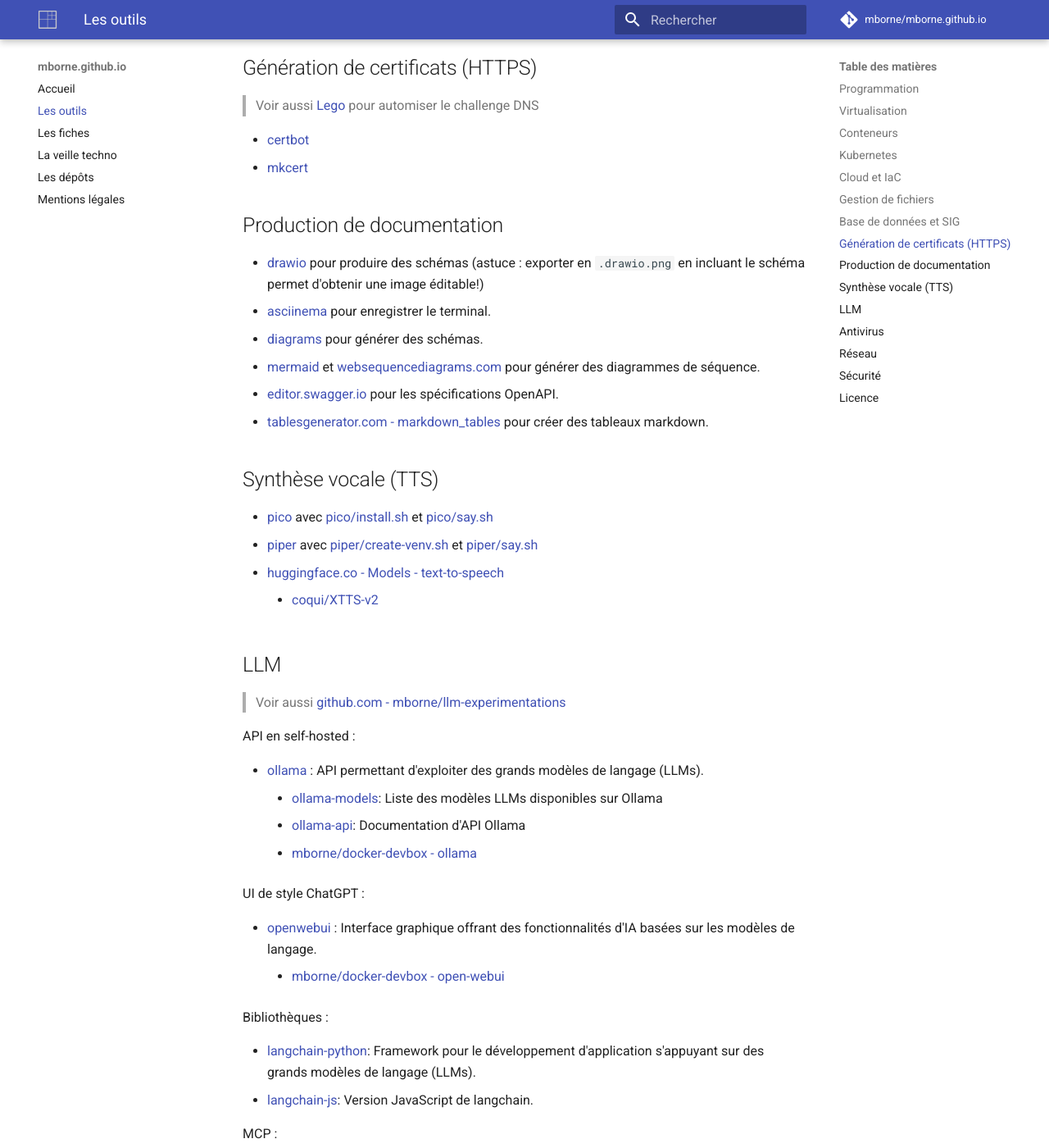
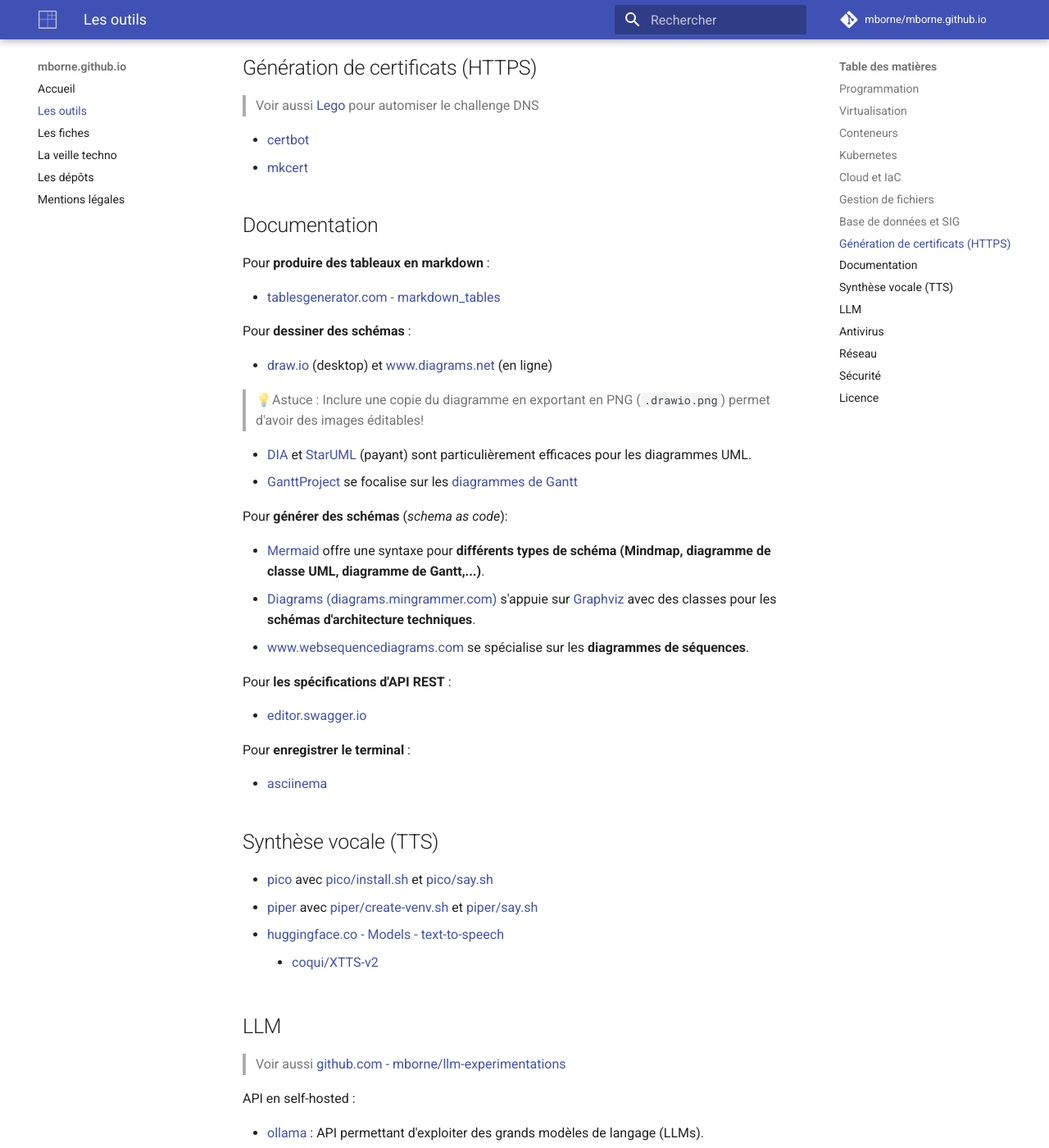
Before and after one commit to mborne/mborne.github.io, an MkDocs documentation site: the page built from docs/outils/index.md, in a window 1280 px wide and 1400 px high, scrolled down 2180 px. Shown: the whole window at 82% size. Built offline with MkDocs 1.6.1 and Material for MkDocs 9.7.7, drawn with Linux system fonts in a browser that asks for light colours; plug-ins that fetch from the network failed and are left out; comment, search, counter and statistics services are not loaded.

Commit message:
docs(outils): reprise de la présentation des outils et intégration des infos d'une autre fiche

```diff
--- a/docs/outils/index.md
+++ b/docs/outils/index.md
@@ -74,14 +74,35 @@
 - [certbot](certbot/README.md)
 - [mkcert](mkcert/README.md)
 
-## Production de documentation
+## Documentation
 
-- [drawio](https://www.drawio.com/) pour produire des schémas (astuce : exporter en `.drawio.png` en incluant le schéma permet d'obtenir une image éditable!)
-- [asciinema](asciinema/README.md) pour enregistrer le terminal.
-- [diagrams](diagrams/README.md) pour générer des schémas.
-- [mermaid](https://mermaid.js.org/syntax/sequenceDiagram.html) et [websequencediagrams.com](https://www.websequencediagrams.com/) pour générer des diagrammes de séquence.
-- [editor.swagger.io](https://editor.swagger.io/) pour les spécifications OpenAPI.
-- [tablesgenerator.com - markdown_tables](https://www.tablesgenerator.com/markdown_tables) pour créer des tableaux markdown.
+Pour **produire des tableaux en markdown** :
+
+- [tablesgenerator.com - markdown_tables](https://www.tablesgenerator.com/markdown_tables)
+
+Pour **dessiner des schémas** :
+
+* [draw.io](https://www.draw.io/) (desktop) et [www.diagrams.net](https://www.diagrams.net/) (en ligne)
+
+>💡Astuce : Inclure une copie du diagramme en exportant en PNG (`.drawio.png`) permet d'avoir des images éditables!
+
+- [DIA](https://fr.wikipedia.org/wiki/Dia_(logiciel)) et [StarUML](https://staruml.io/) (payant) sont particulièrement efficaces pour les diagrammes UML.
+- [GanttProject](https://www.ganttproject.biz/) se focalise sur les [diagrammes de Gantt](https://fr.wikipedia.org/wiki/Diagramme_de_Gantt)
+
+Pour **générer des schémas** (*schema as code*):
+
+- [Mermaid](https://mermaid.js.org/ecosystem/tutorials.html) offre une syntaxe pour **différents types de schéma (Mindmap, diagramme de classe UML, diagramme de Gantt,...)**.
+- [Diagrams (diagrams.mingrammer.com)](diagrams/README.md) s'appuie sur [Graphviz](https://graphviz.org/) avec des classes pour les **schémas d'architecture techniques**.
+- [www.websequencediagrams.com](https://www.websequencediagrams.com/) se spécialise sur les **diagrammes de séquences**.
+
+Pour **les spécifications d'API REST** :
+
+- [editor.swagger.io](https://editor.swagger.io/)
+
+Pour **enregistrer le terminal** :
+
+- [asciinema](asciinema/README.md)
+
 
 ## Synthèse vocale (TTS)
 
```
Also changed, not shown: docs/outils/diagrams/README.md (+1 -1 lines).
